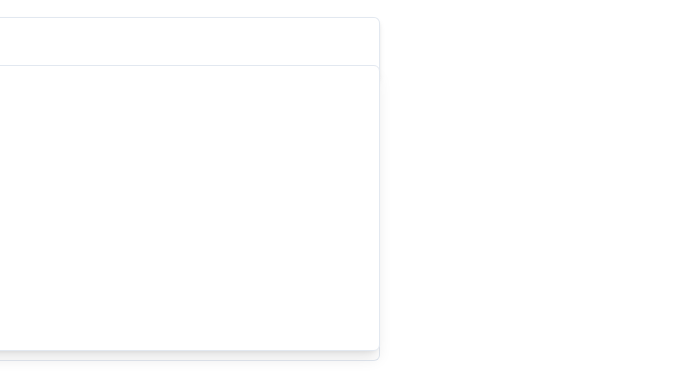
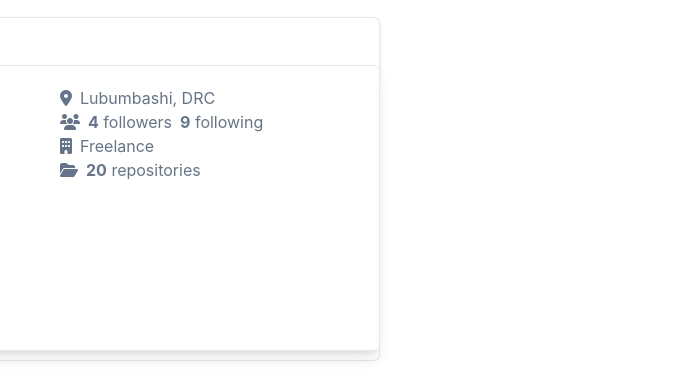
Before and after one commit to Uncle-Sam-Mako/GitFinder, a website: page index.html in a window 1280 px wide. Shown: the part 192-572 px from the top of the page, 580-1280 px from the left. Drawn offline with Linux system fonts and the light colour scheme.

Commit message:
Update index.html

```diff
--- a/index.html
+++ b/index.html
@@ -97,11 +97,32 @@
                     <button class="user-github-btn text-sm bg-green-600 hover:bg-green-500 px-3 py-2 rounded-md text-white">View profile on Github</button>
                 </span>
             </div>
+            <div class="user-github-infos">
+                <ul>
+                    <li class="location flex items-center gap-2">
+                        <i class="fa fa-map-marker"></i>
+                        <p>Lubumbashi, DRC</p>
+                    </li>
+                    <li class="followers_followings flex items-center gap-2">
+                        <i class="fa fa-users"></i>
+                        <p><strong>4</strong> followers</p>
+                        <p><strong>9</strong> following</p>
+                    </li>
+                    <li class="company flex items-center gap-2">
+                        <i class="fa fa-building"></i>
+                        <p>Freelance</p>
+                    </li>
+                    <li class="company flex items-center gap-2">
+                        <i class="fa fa-folder-open"></i>
+                        <p><strong>20</strong> repositories</p>
+                    </li>
+                </ul>
+            </div>
         </div>
     </div>
 
 
 
-
+    <script src="https://kit.fontawesome.com/47fc11e9b5.js" crossorigin="anonymous"></script>
 </body>
 </html>
```
Also changed, not shown: dist/output.css.
